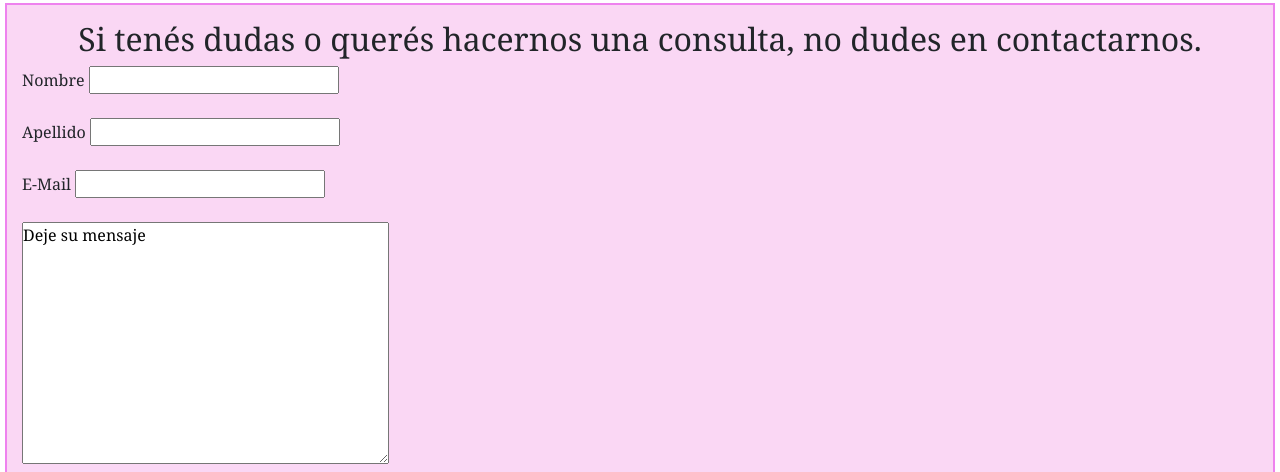
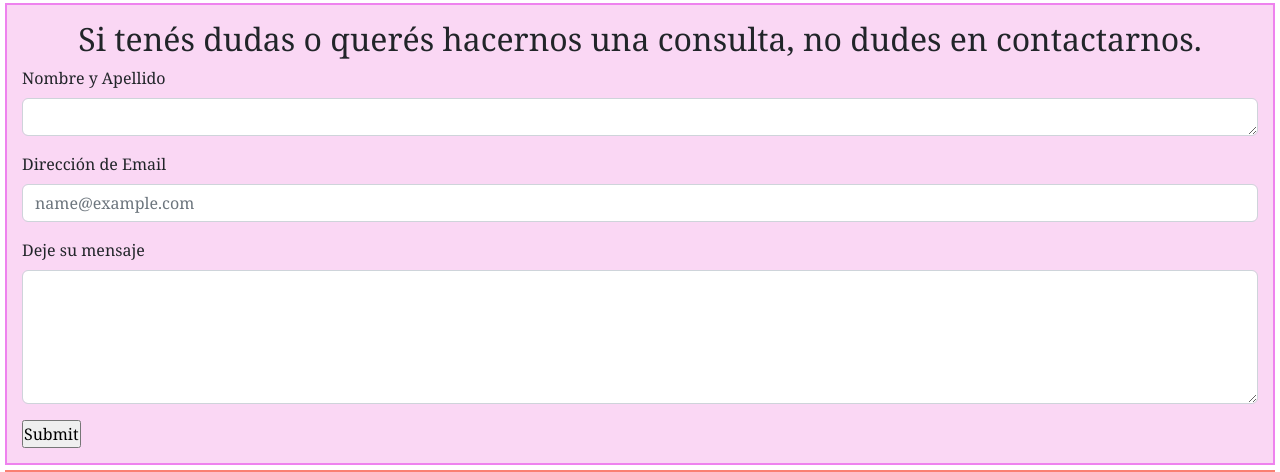
Before and after one commit to paezmoray/ProyectoDesarrolloWeb, a plain HTML site: page pages/contacto.html in a window 1280 px wide. Shown: the part 133-605 px from the top of the page. Drawn offline with nearby package versions, Linux system fonts and the light colour scheme.

Commit message:
Nuevo formulario  de contacto

```diff
--- a/pages/contacto.html
+++ b/pages/contacto.html
@@ -1,12 +1,14 @@
 <!DOCTYPE html>
 <html lang="es">
+
 <head>
   <meta charset="UTF-8">
   <meta http-equiv="X-UA-Compatible" content="IE=edge">
   <meta name="viewport" content="width=device-width, initial-scale=1.0">
   <title>Paez Moray</title>
   <!-- CSS only -->
-    <link href="https://cdn.jsdelivr.net/npm/bootstrap@5.2.2/dist/css/bootstrap.min.css" rel="stylesheet" integrity="sha384-Zenh87qX5JnK2Jl0vWa8Ck2rdkQ2Bzep5IDxbcnCeuOxjzrPF/et3URy9Bv1WTRi" crossorigin="anonymous">
+  <link href="https://cdn.jsdelivr.net/npm/bootstrap@5.2.2/dist/css/bootstrap.min.css" rel="stylesheet"
+    integrity="sha384-Zenh87qX5JnK2Jl0vWa8Ck2rdkQ2Bzep5IDxbcnCeuOxjzrPF/et3URy9Bv1WTRi" crossorigin="anonymous">
   <!-- CSS -->
   <link rel="stylesheet" href="../css/estilo.css">
   <!-- AOS -->
@@ -19,7 +21,8 @@
     <nav class="navbar navbar-expand-lg bg-light">
       <div class="container-fluid">
         <a class="navbar-brand" href="../index.html">Inicio</a>
-              <button class="navbar-toggler" type="button" data-bs-toggle="collapse" data-bs-target="#navbarNavAltMarkup" aria-controls="navbarNavAltMarkup" aria-expanded="false" aria-label="Toggle navigation">
+        <button class="navbar-toggler" type="button" data-bs-toggle="collapse" data-bs-target="#navbarNavAltMarkup"
+          aria-controls="navbarNavAltMarkup" aria-expanded="false" aria-label="Toggle navigation">
           <span class="navbar-toggler-icon"></span>
         </button>
         <div class="collapse navbar-collapse" id="navbarNavAltMarkup">
@@ -36,17 +39,18 @@
   <main>
     <h2>Si tenés dudas o querés hacernos una consulta, no dudes en contactarnos.</h2>
     <form data-aos="zoom-in-right">
-            <label for="">Nombre</label>
-              <input type="text">
-            <br></br>
-            <label for="">Apellido</label>
-              <input type="text">
-            <br></br>
-            <label for="">E-Mail</label>
-              <input type="email">
-            <br></br>
-            <textarea name="Deje Su Mensaje" id="" cols="35" rows="10">Deje su mensaje</textarea>
-            <br></br>
+      <div class="mb-3">
+        <label for="exampleFormControlTextarea1" class="form-label">Nombre y Apellido</label>
+        <textarea class="form-control" id="exampleFormControlTextarea1" rows="1"></textarea>
+      </div>
+      <div class="mb-3">
+        <label for="exampleFormControlInput1" class="form-label">Dirección de Email</label>
+        <input type="email" class="form-control" id="exampleFormControlInput1" placeholder="name@example.com">
+      </div>
+      <div class="mb-3">
+        <label for="exampleFormControlTextarea1" class="form-label">Deje su mensaje</label>
+        <textarea class="form-control" id="exampleFormControlTextarea2" rows="5"></textarea>
+      </div>
       <input type="submit">
     </form>
 
@@ -64,6 +68,9 @@
   </script>
 
   <!-- JavaScript Bundle with Popper -->
-    <script src="https://cdn.jsdelivr.net/npm/bootstrap@5.2.2/dist/js/bootstrap.bundle.min.js" integrity="sha384-OERcA2EqjJCMA+/3y+gxIOqMEjwtxJY7qPCqsdltbNJuaOe923+mo//f6V8Qbsw3" crossorigin="anonymous"></script>
+  <script src="https://cdn.jsdelivr.net/npm/bootstrap@5.2.2/dist/js/bootstrap.bundle.min.js"
+    integrity="sha384-OERcA2EqjJCMA+/3y+gxIOqMEjwtxJY7qPCqsdltbNJuaOe923+mo//f6V8Qbsw3"
+    crossorigin="anonymous"></script>
 </body>
+
 </html>
```
Lines whose indentation alone changed are shown as unchanged.
